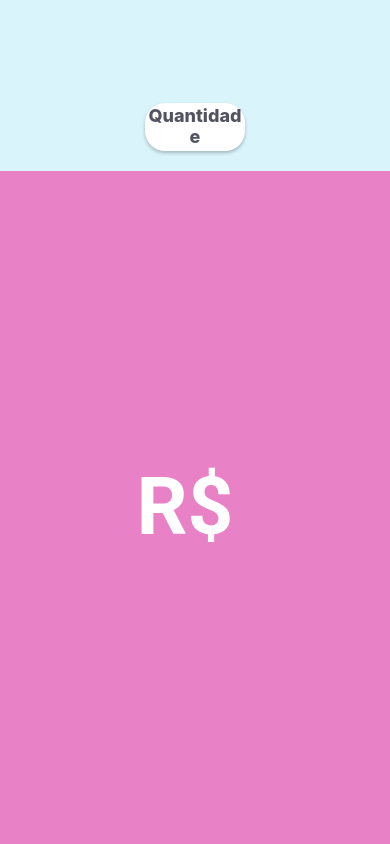
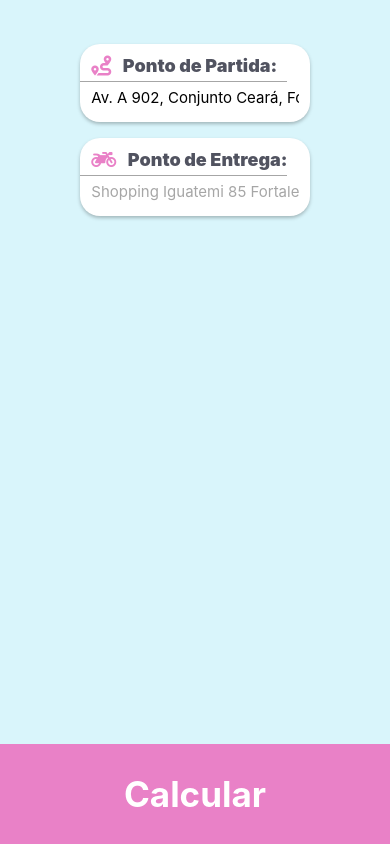
Before and after one commit to adrielom/calculateArteEmLaser, a React Native app: screen / in a window 390 px wide. Built offline with nearby package versions, Linux system fonts and the light colour scheme.

Commit message:
delivery Screen

```diff
--- a/Components/Delivery.tsx
+++ b/Components/Delivery.tsx
@@ -1,47 +1,134 @@
 import React, { useState, useContext, useEffect } from 'react'
-import { View, Text, StyleSheet, TouchableOpacity, FlatList, TextInput, Dimensions } from 'react-native'
-import { Entypo } from '@expo/vector-icons';
-
+import { View, Text, StyleSheet, TouchableOpacity, FlatList, TextInput, Dimensions, ActivityIndicator } from 'react-native'
+import { MaterialIcons, FontAwesome5 } from '@expo/vector-icons';
 import { StatusBar } from 'expo-status-bar';
 import Card from './Card';
-import DimensionsInput from './DimensionsInput';
-import CoeficientToggles from './CoeficientToggles';
-import { secondaryColor, greyColor, lightPrimaryColor, lightGreyColor } from '../utils/Colors';
-import RoundButton from './RoundButton';
-import { Context } from './Context';
-import { AddValue, SubValue } from '../services/generalMethods'
+import { secondaryColor, greyColor, lightPrimaryColor, lightGreyColor, darkPrimaryColor, lighterGreyColor } from '../utils/Colors';
+import axios from 'axios'
 
+const ADDRESS1 = 'Av. A 902, Conjunto Ceará, Fortaleza - CE'
+const ADDRESS2 = 'Shopping Iguatemi 85 Fortaleza'
+const URL = 'https://arte-em-laser-delivery.herokuapp.com/'
 
+export interface IResponse {
+    value: string,
+    distance: string,
+    time: string,
+    error: Object,
+    msg: string
+}
 
 export default function Delivery() {
+
+    const [address1, setAddress1] = useState(ADDRESS1)
+    const [address2, setAddress2] = useState(ADDRESS2)
+    const [delivery, setDelivery] = useState(Object)
+    const [calculate, setCalculate] = useState(false)
+    const [loading, setLoading] = useState(false)
+
+    const CalculateDelivery = async (add1: string, add2: string) => {
+        if (calculate == false) setCalculate(true)
+        setLoading(true)
+        const res = await axios.get(URL, {
+            params: {
+                address1: add1,
+                address2: add2
+            }
+        })
+        setLoading(false)
+
+        setDelivery(res.data)
+        console.log(res)
+    }
+
+    const CalculateComponent = () => {
+        console.log(`loading is ${loading}`)
+        if (loading === false && calculate === false) {
+            return (
+                <>
+                    <TouchableOpacity onPress={() => CalculateDelivery(address1, address2)} style={{ width: '100%', alignItems: 'center', alignContent: 'center' }} >
+                        <Text style={{ fontSize: 35, color: 'white', fontWeight: 'bold' }}>Calcular</Text>
+                    </TouchableOpacity>
+                </>
+            )
+        }
+        if (calculate && loading) {
+            console.log('hey ' + calculate + ' ' + loading)
+            return (<>
+                <ActivityIndicator size='large' color="white" />
+            </>)
+        }
+        if (calculate) {
+            return (
+                <>
+                    <TouchableOpacity onPress={() => CalculateDelivery(address1, address2)} style={{ width: '100%', alignItems: 'center', alignContent: 'center' }} >
+                        <Text style={{ fontSize: 35, color: 'white', fontWeight: 'bold' }}>Calcular</Text>
+                    </TouchableOpacity>
+                    <View style={[styles.lineBellow, { borderBottomColor: 'white', width: '85%', marginTop: '2%' }]} />
+                    <View style={{ flexDirection: 'row', justifyContent: 'center', width: '90%', alignItems: 'flex-end' }}>
+                        <Text style={{ fontSize: 35, color: 'white' }}>
+                            R$
+                        <Text style={styles.resultMoneyText} > {delivery.value}</Text>
+                        </Text>
+                        <MaterialIcons name="payment" size={25} color="white" style={{ paddingBottom: 10, marginLeft: '5%' }} />
+                    </View>
+                    <View style={{ flexDirection: 'row', width: '90%', justifyContent: 'space-evenly', marginBottom: '5%' }}>
+                        <View style={{ flexDirection: 'row', alignItems: 'center', }}>
+                            <Text style={styles.secondaryInfoText}>
+                                {delivery.distance}
+                                <Text style={{ fontSize: 15 }}> km</Text>
+                            </Text>
+                            <FontAwesome5 name="map-marker-alt" size={16} color="white" style={{ marginLeft: '5%' }} />
+                        </View>
+                        <View style={{ flexDirection: 'row', alignItems: 'center', }}>
+                            <Text style={styles.secondaryInfoText}>
+                                {delivery.time}
+                                <Text style={{ fontSize: 15 }}> min</Text>
+                            </Text>
+                            <MaterialIcons name="timer" size={25} color="white" style={{ marginLeft: '5%' }} />
+                        </View>
+                    </View>
+                </>
+            )
+        }
+    }
 
     return (
         <View style={styles.container}>
             <StatusBar />
-            {/* <View style={styles.relativeRow}>
-                <TouchableOpacity style={styles.threeDotsButton}>
-                    <Entypo name="dots-three-vertical" size={threeDotsHeight} color={greyColor} />
-                </TouchableOpacity>
-            </View> */}
             <View style={[styles.row]}>
                 <Card height='100%' width='50%'>
-                </Card>
-                <Card height='100%' width='50%' >
+                    <View style={styles.addressTitleContainer}>
+                        <FontAwesome5 name="route" color={secondaryColor} size={20} style={{ marginLeft: '5%' }} />
+                        <Text style={styles.addressTitle}>Ponto de Partida: </Text>
+                    </View>
+                    <View style={styles.lineBellow} />
+                    <TextInput placeholder={ADDRESS1} style={styles.addressPlaceholder} />
                 </Card>
             </View>
-            <View style={[styles.row]}>
 
-            </View>
-            <View style={[styles.row, styles.quantity,]}>
-                <Card height='100%' width='100%'>
-                    <Text style={styles.quantityText}>Quantidade</Text>
-                    <View style={[styles.cardContent]}>
-
+            <View style={[styles.row, { marginTop: '4%' }]}>
+                <Card height='100%' width='50%'>
+                    <View style={styles.addressTitleContainer}>
+                        <FontAwesome5 name="motorcycle" color={secondaryColor} size={20} style={{ marginLeft: '5%' }} />
+                        <Text style={styles.addressTitle}>Ponto de Entrega: </Text>
                     </View>
+                    <View style={styles.lineBellow}
+                    />
+                    <TextInput placeholder={ADDRESS2} onChangeText={(e) => setAddress2(e)} style={[styles.addressPlaceholder]} placeholderTextColor={lightGreyColor} />
                 </Card>
             </View>
+            {/*
+            //! This is a history of deliveries
+            <View style={styles.row}>
+                <Card height='100%' width='50%'>
+                    <FlatList></FlatList>
+                </Card>
+            </View> */}
             <View style={[styles.result]}>
-                <Text style={styles.resultText}>R$ </Text>
+                {
+                    CalculateComponent()
+                }
             </View>
         </View>
 
@@ -49,13 +136,6 @@ export default function Delivery() {
 }
 
 const styles = StyleSheet.create({
-
-    threeDotsButton: {
-        marginTop: '8%',
-        position: 'absolute',
-        right: '3%',
-
-    },
     container: {
         width: '100%',
         flex: 1,
@@ -63,22 +143,10 @@ const styles = StyleSheet.create({
         alignItems: 'center',
         justifyContent: 'flex-start',
     },
-    relativeRow: {
-        width: '100%',
-        height: 'auto',
-        justifyContent: 'flex-start',
-        position: 'relative'
-    },
     cardContent: {
         alignItems: 'center',
         justifyContent: 'space-around',
         flexDirection: 'row',
-    },
-    quantity: {
-        height: 'auto',
-        marginTop: 25,
-        alignContent: 'center',
-        alignItems: 'center',
     },
     row: {
         flexDirection: 'row',
@@ -88,25 +156,59 @@ const styles = StyleSheet.create({
     },
     result: {
         width: '100%',
-        flex: 1,
+        position: 'absolute',
+        bottom: 0,
+        minHeight: 100,
         justifyContent: 'center',
         alignItems: 'center',
         backgroundColor: secondaryColor,
-        marginTop: '5%'
     },
-    resultText: {
-        fontSize: 80,
+    secondaryInfoText: {
+        color: 'white',
+        paddingLeft: '5%',
+        fontWeight: 'bold',
+        fontSize: 25,
+    },
+    iconAddress: {
+        alignContent: 'center',
+        right: 20,
+        justifyContent: 'flex-end',
+        color: lighterGreyColor
+    },
+    resultMoneyText: {
+        fontSize: 60,
         alignContent: 'center',
         fontFamily: 'Roboto',
         fontWeight: 'bold',
         color: 'white'
     },
-    quantityText: {
+    addressTitle: {
+        marginLeft: '5%',
+        textAlign: "left",
+        alignItems: 'center',
+        fontSize: 18,
+        fontWeight: '900',
+        color: greyColor
+    },
+    addressTitleContainer: {
+        flexDirection: 'row',
+        marginTop: 10,
+        alignItems: 'center',
+        justifyContent: 'flex-start'
+    },
+    addressPlaceholder: {
+        marginLeft: '5%',
+        width: '90%',
+        fontSize: 15,
+        height: 30,
+        flexWrap: 'nowrap'
+    },
+    lineBellow: {
         marginTop: '2%',
-        textAlign: 'center',
-        fontSize: 18,
-        fontWeight: '800',
-        color: greyColor
+        borderBottomColor: lightGreyColor,
+        borderBottomWidth: .5,
+        width: '90%',
+        justifyContent: 'center'
     },
     quantityTextValue: {
         fontSize: 25,
--- a/package.json
+++ b/package.json
@@ -9,6 +9,7 @@
   },
   "dependencies": {
     "@expo-google-fonts/inter": "^0.1.0",
+    "axios": "^0.20.0",
     "expo": "^38.0.9",
     "expo-font": "~8.2.1",
     "expo-status-bar": "^1.0.2",
--- a/utils/Colors.tsx
+++ b/utils/Colors.tsx
@@ -5,5 +5,6 @@ let lightPrimaryColor: string = '#d9f5fb';
 let darkPrimaryColor: string = '#70c1e4';
 let terciaryPrimaryColor: string = '#a3a4dc';
 let lightGreyColor: string = "#a6a6a6";
+let lighterGreyColor: string = "#c0c0c0";
 
-export { greyColor, secondaryColor, darkPrimaryColor, terciaryPrimaryColor, lightPrimaryColor, primaryColor, lightGreyColor }
+export { greyColor, secondaryColor, darkPrimaryColor, terciaryPrimaryColor, lightPrimaryColor, primaryColor, lightGreyColor, lighterGreyColor }
```
Also changed, not shown: 2 other files (tests, documents, lock files or other folders).
